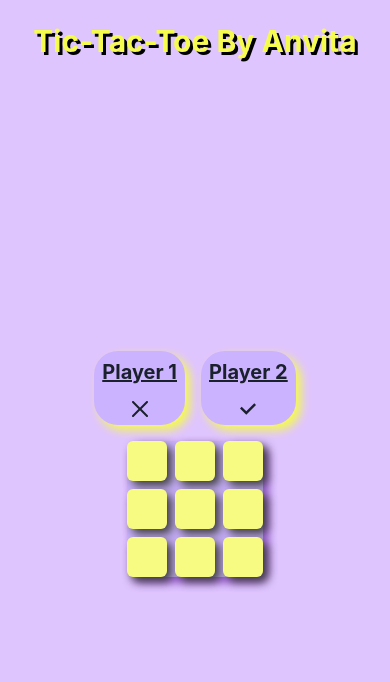
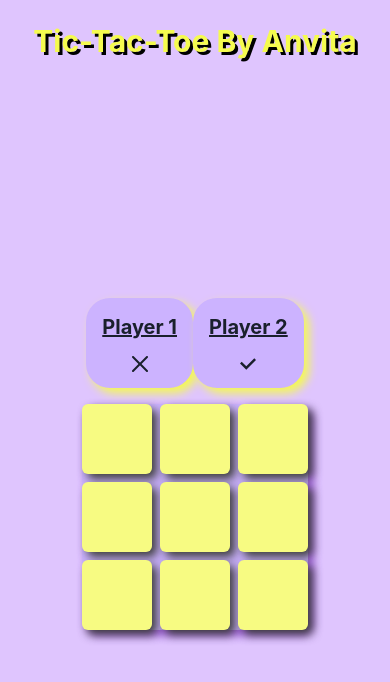
Before and after one commit to Anvita2110/Tic-Tac-Toe, a React (Vite) app: page / in a window 390 px wide. Shown: the top 682 px of the page. Built offline with nearby package versions, Linux system fonts and the light colour scheme.

Commit message:
update Ui

```diff
--- a/src/App.jsx
+++ b/src/App.jsx
@@ -14,7 +14,6 @@ function App() {
         display="flex"
         color="#f5fb4f"
         textShadow="3px 3px 0 #000000"
-        m="0"
       >
         Tic-Tac-Toe By Anvita
       </Heading>
@@ -28,7 +27,6 @@ function App() {
           justifyContent="center"
           alignItems="center"
           marginBottom={isMobileDevice ? "1rem" : "4rem"}
-          gap="4"
         >
           <Playerboard
             player="Player 1"
--- a/src/components/Gameboard.jsx
+++ b/src/components/Gameboard.jsx
@@ -95,12 +95,11 @@ export default function Gameboard({ isMobileDevice }) {
               onClick={() => handleClick(rowIdx, colIdx)}
               isDisabled={gameBoard[rowIdx][colIdx] != null}
               style={{
-                height: isMobileDevice ? "40px" : "100px",
-                width: isMobileDevice ? "40px" : "100px",
+                height: isMobileDevice ? "70px" : "100px",
+                width: isMobileDevice ? "70px" : "100px",
               }}
               boxShadow="5px 5px 10px #3d3d3d"
               bg="#f7fb82"
-              key={`${row}${col}`}
             />
           ))}
         </Flex>
--- a/src/components/Playerboard.jsx
+++ b/src/components/Playerboard.jsx
@@ -8,7 +8,7 @@ export default function Playerboard({ player, symbol, isMobileDevice }) {
       gap={isMobileDevice ? "4" : "8"}
       justifyContent="center"
       alignItems="center"
-      p={isMobileDevice ? "0.5rem" : "2rem"}
+      p={isMobileDevice ? "1rem" : "2rem"}
       borderRadius="1.5rem"
       boxShadow="5px 5px 10px #f5fb4f"
       bgColor=" #ccb3ff
```
